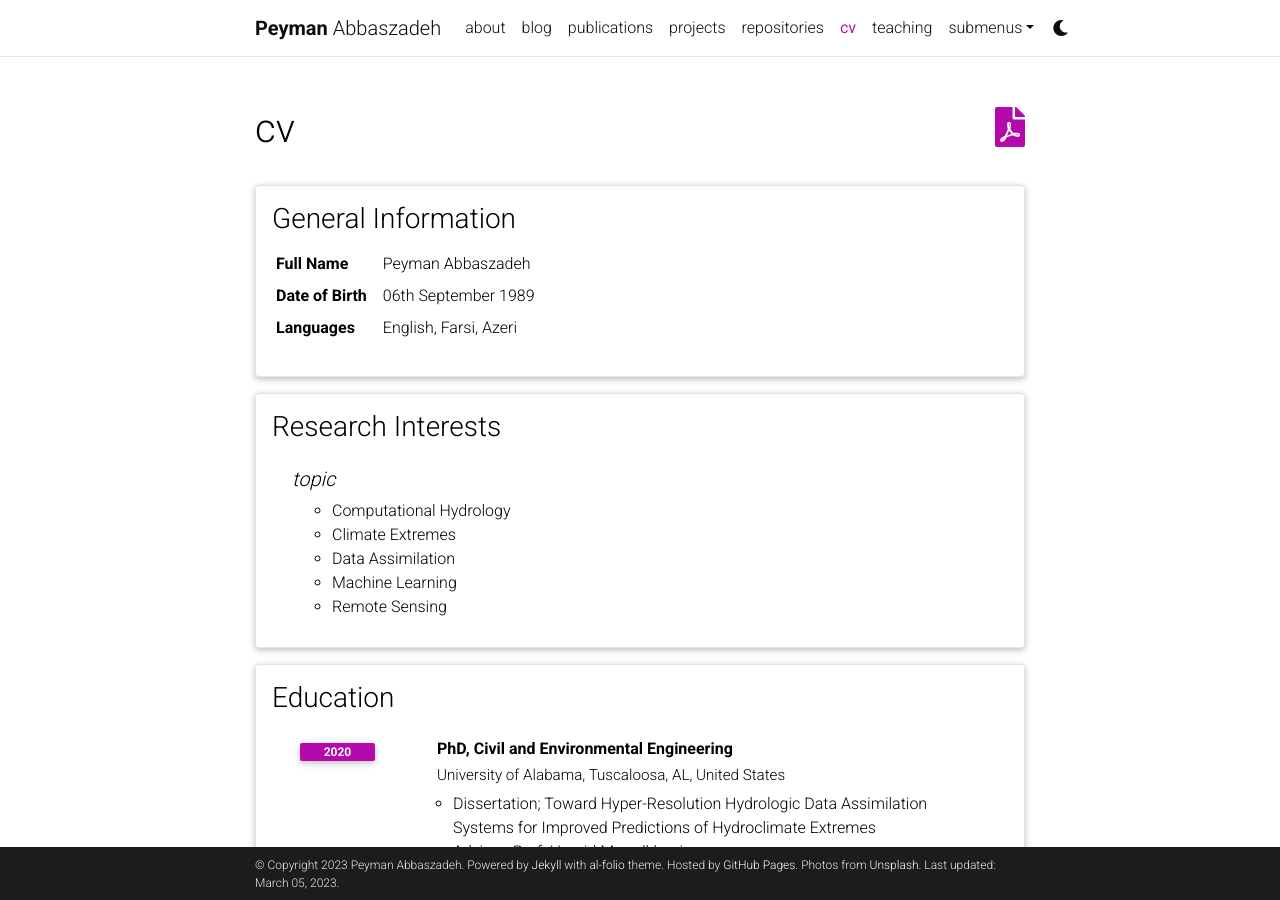
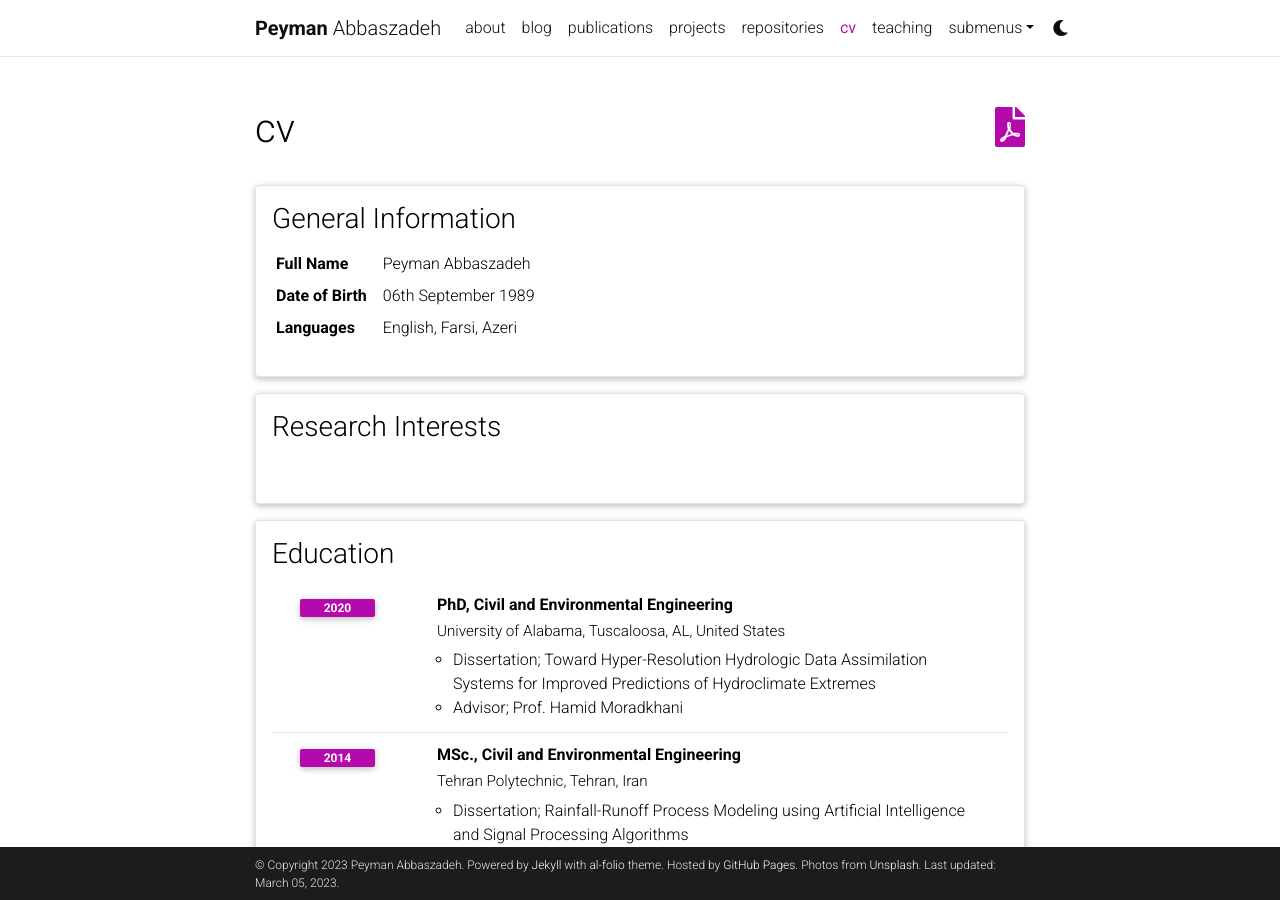
Before and after one commit to Pabbaszadeh/Pabbaszadeh.github.io, a Jekyll site: the page built from _pages/cv.md, in a window 1280 px wide and 900 px high. Built offline with Jekyll 4.4.1, drawn with Linux system fonts in a browser that asks for light colours; comment, search, counter and statistics services are not loaded; a style sheet for code colours, icons or effects is not loaded.

Commit message:
Update cv.yml

```diff
--- a/_data/cv.yml
+++ b/_data/cv.yml
@@ -12,7 +12,6 @@
 - title: Research Interests
   type: nested_list
   contents:
-    - title: topic
       items:
         - Computational Hydrology
         - Climate Extremes
```
